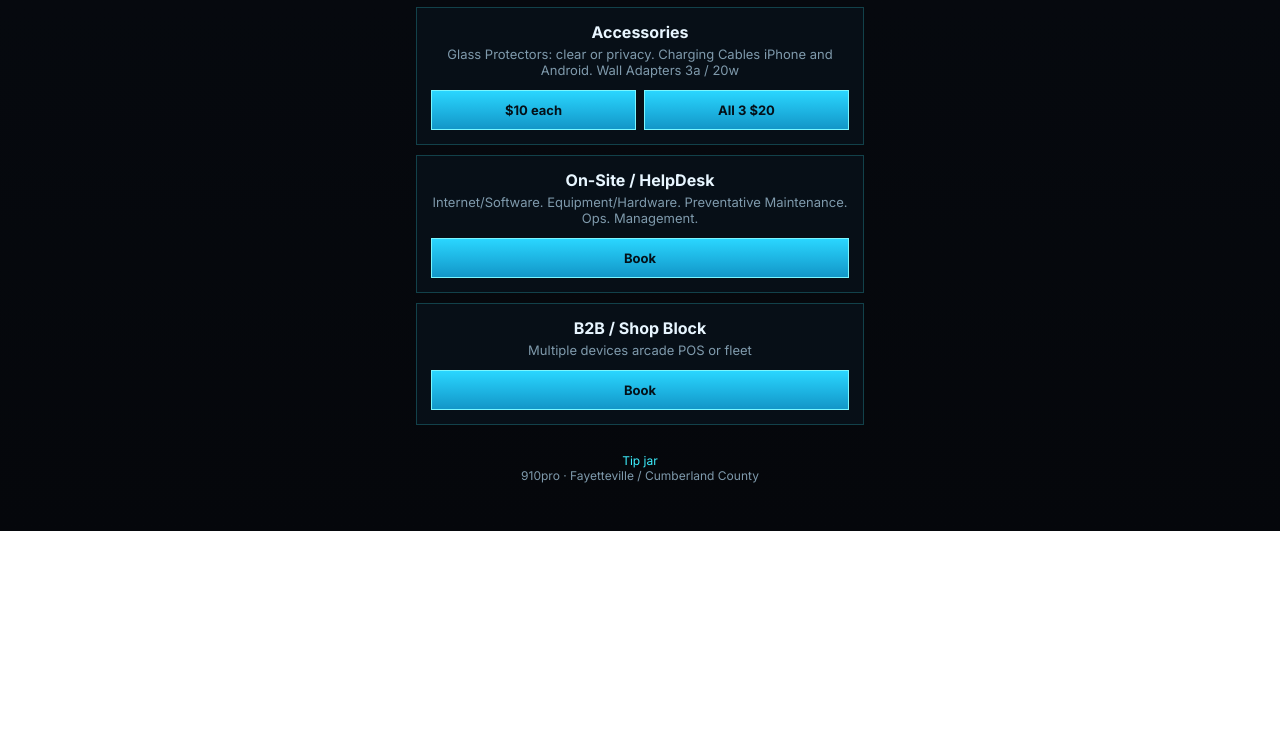
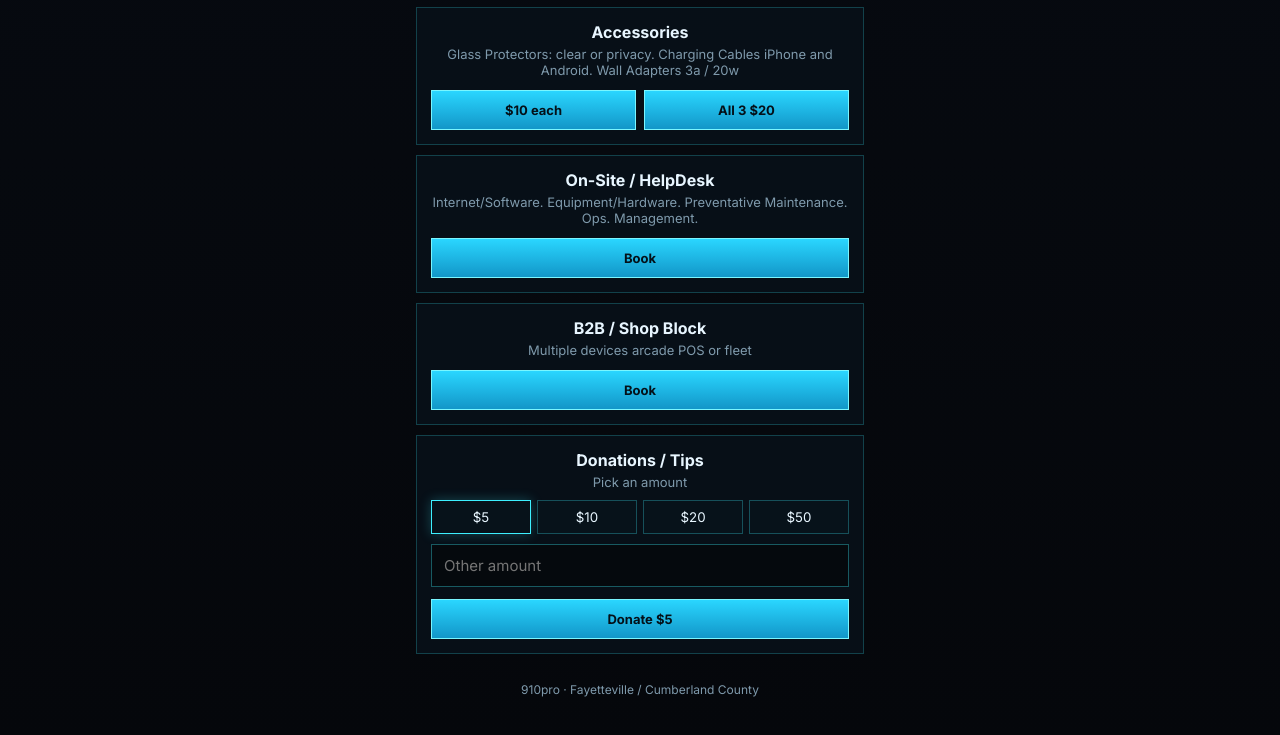
Before and after one commit to 910pro/910pro-agent, a website: page docs/index.html in a window 1280 px wide. Shown: the part 1223-1958 px from the top of the page. Before the commit the page ends 1754 px from the top, so only its background shows below. Drawn offline with Linux system fonts and the light colour scheme.

Commit message:
Add Donations / Tips amount picker

```diff
--- a/docs/index.html
+++ b/docs/index.html
@@ -27,7 +27,7 @@
     .item h2 { font-size:16px; } .item p { color:var(--muted); font-size:13px; margin-top:4px; }
     .row { display:flex; gap:8px; margin-top:12px; }
     .btn { flex:1; display:flex; align-items:center; justify-content:center; padding:11px 12px; font-weight:700; font-size:13px; background:linear-gradient(180deg,#2ad6ff,#1296c8); color:#041018; border:1px solid #7af6ff; text-align:center; font-family:inherit; cursor:pointer; }
-    select, input[type=text] { width:100%; margin-top:10px; background:#05090d; border:1px solid rgba(61,240,255,.35); color:var(--text); padding:11px 12px; font-size:15px; font-family:inherit; }
+    select, input[type=text], input[type=number] { width:100%; margin-top:10px; background:#05090d; border:1px solid rgba(61,240,255,.35); color:var(--text); padding:11px 12px; font-size:15px; font-family:inherit; }
     #otherWrap { display:none; }
     #screenPrice { margin-top:10px; font-family:Orbitron,sans-serif; color:var(--neon); font-size:22px; min-height:28px; }
     #cal { display:none; margin-top:12px; text-align:center; }
@@ -42,6 +42,9 @@
     .slot { padding:10px 6px; font-size:12px; }
     .day.on, .slot.on { border-color:var(--neon); box-shadow:0 0 12px rgba(61,240,255,.25); }
     #calNote { margin-top:8px; color:var(--muted); font-size:12px; }
+    .tips { display:grid; grid-template-columns:repeat(4,1fr); gap:6px; margin-top:10px; }
+    .tip { background:#07121a; border:1px solid rgba(61,240,255,.28); color:var(--text); padding:8px 4px; font-family:inherit; cursor:pointer; }
+    .tip.on { border-color:var(--neon); box-shadow:0 0 12px rgba(61,240,255,.25); }
     footer { text-align:center; margin-top:28px; color:var(--muted); font-size:12px; }
     footer a { color:var(--neon); }
   </style>
@@ -108,15 +111,27 @@
       <article class="item"><h2>Accessories</h2><p>Glass Protectors: clear or privacy. Charging Cables iPhone and Android. Wall Adapters 3a / 20w</p><div class="row"><a class="btn" href="https://buy.stripe.com/dRm00kffZbgm2qG0ky3cc02">$10 each</a><a class="btn" href="https://buy.stripe.com/aFafZi4Bldou2qGgjw3cc03">All 3 $20</a></div></article>
       <article class="item"><h2>On-Site / HelpDesk</h2><p>Internet/Software. Equipment/Hardware. Preventative Maintenance. Ops. Management.</p><div class="row"><a class="btn" href="https://buy.stripe.com/fZu3cw7Nxckqghw2sG3cc05">Book</a></div></article>
       <article class="item"><h2>B2B / Shop Block</h2><p>Multiple devices arcade POS or fleet</p><div class="row"><a class="btn" href="https://buy.stripe.com/14AcN69VFacid5kd7k3cc07">Book</a></div></article>
+      <article class="item" id="tips">
+        <h2>Donations / Tips</h2>
+        <p>Pick an amount</p>
+        <div class="tips" id="tipAmounts">
+          <button class="tip on" type="button" data-amt="5">$5</button>
+          <button class="tip" type="button" data-amt="10">$10</button>
+          <button class="tip" type="button" data-amt="20">$20</button>
+          <button class="tip" type="button" data-amt="50">$50</button>
+        </div>
+        <input id="tipCustom" type="number" min="1" step="1" placeholder="Other amount" />
+        <div class="row"><a class="btn" id="tipPay" href="https://donate.stripe.com/3cIaEY1p9fwC2qGgjw3cc08?__prefilled_amount=500">Donate $5</a></div>
+      </article>
     </section>
     <footer>
-      <p><a href="https://donate.stripe.com/3cIaEY1p9fwC2qGgjw3cc08">Tip jar</a></p>
       <p>910pro · Fayetteville / Cumberland County</p>
     </footer>
   </div>
   <script>
     const PAY80 = 'https://buy.stripe.com/4gM3cwffZgAG7L03wK3cc06';
     const PAYANY = 'https://buy.stripe.com/28EeVeffZfwC8P46IW3cc00';
+    const DONATE = 'https://donate.stripe.com/3cIaEY1p9fwC2qGgjw3cc08';
     const prices = { '55':55,'65':65,'70':70,'70b':70,'80':80,'80b':80,'80c':80,'80d':80,'90':90,'90b':90,'100':100,'100b':100,'110':110,'130':130,'140':140,'200':200 };
     const model = document.getElementById('model');
     const otherWrap = document.getElementById('otherWrap');
@@ -128,7 +143,9 @@
     const daysEl = document.getElementById('days');
     const slotsEl = document.getElementById('slots');
     const calNote = document.getElementById('calNote');
-    let pickedDay = null, pickedSlot = null;
+    const tipPay = document.getElementById('tipPay');
+    const tipCustom = document.getElementById('tipCustom');
+    let pickedDay = null, pickedSlot = null, tipAmt = 5;
     const names = ['Su','Mo','Tu','We','Th','Fr','Sa'];
     function label(h){ const end=h+1; const a=h>12?h-12:h; const b=end>12?end-12:end; return a+(h>=12?'pm':'am')+'\u2013'+b+(end>=12?'pm':'am'); }
     function hoursFor(d){ const day=d.getDay(); if(day===0||day===6) return [10,11,12,13,14,15,16,17,18]; if(day===1||day===2) return [16,17,18,19]; return [17,18,19]; }
@@ -138,6 +155,9 @@
     function guess(text){ const t=(text||'').toLowerCase(); if(!t.trim()) return null; if(t.includes('air')) return 200; if(t.includes('17 pro')) return 140; if(t.includes('17')) return 110; if(t.includes('16e')||t.includes('16 e')) return 90; if(t.includes('16 pro')) return 130; if(t.includes('16')) return 100; if(t.includes('15 pro')) return 100; if(t.includes('15')) return 80; if(t.includes('14 pro')) return 90; if(t.includes('14')) return 80; if(t.includes('13 pro')||t.includes('12 pro')) return 80; if(t.includes('13')||t.includes('12')) return 70; if(t.includes('11 pro')||t.includes('xs max')) return 70; if(t.includes('11')||t.includes('xr')||t.includes('xs')||t.includes('iphone x')) return 65; if(t.includes('se')||/\b[78]\b/.test(t)) return 55; return null; }
     function sync(){ const isOther=model.value==='other'; otherWrap.style.display=isOther?'block':'none'; if(isOther) setPay(guess(otherModel.value), otherModel.value.trim()?'Text this model to book':''); else setPay(prices[model.value]||null,''); updateNote(); }
     function updateNote(){ const dep=deposit(); const when=pickedDay&&pickedSlot!=null ? names[pickedDay.getDay()]+' '+pickedDay.getDate()+' '+label(pickedSlot) : ''; if(when&&dep){ calNote.textContent=when+' \u00b7 $'+dep+' deposit locks this hour and the free protector.'; pay.textContent='Pay $'+dep+' deposit'; pay.href=PAYANY; } else { calNote.textContent='50% deposit locks your hour and the free protector.'; } }
+    function setTip(n){ tipAmt=Math.max(1, Math.round(Number(n)||0)); tipPay.textContent='Donate $'+tipAmt; tipPay.href=DONATE+'?__prefilled_amount='+(tipAmt*100); }
+    document.getElementById('tipAmounts').addEventListener('click', e => { const b=e.target.closest('.tip'); if(!b) return; [...document.querySelectorAll('.tip')].forEach(x=>x.classList.remove('on')); b.classList.add('on'); tipCustom.value=''; setTip(b.dataset.amt); });
+    tipCustom.addEventListener('input', () => { [...document.querySelectorAll('.tip')].forEach(x=>x.classList.remove('on')); if(tipCustom.value) setTip(tipCustom.value); });
     function drawDays(){ daysEl.innerHTML=''; const start=new Date(); start.setHours(0,0,0,0); for(let i=0;i<14;i++){ const d=new Date(start); d.setDate(start.getDate()+i); const b=document.createElement('button'); b.type='button'; b.className='day'; b.innerHTML='<span class="dow">'+names[d.getDay()]+'</span><span class="num">'+d.getDate()+'</span>'; b.addEventListener('click',()=>{ pickedDay=d; pickedSlot=null; [...daysEl.children].forEach(x=>x.classList.remove('on')); b.classList.add('on'); drawSlots(); updateNote(); }); daysEl.appendChild(b); } }
     function drawSlots(){ slotsEl.innerHTML=''; if(!pickedDay) return; hoursFor(pickedDay).forEach(h=>{ const b=document.createElement('button'); b.type='button'; b.className='slot'; b.textContent=label(h); b.addEventListener('click',()=>{ pickedSlot=h; [...slotsEl.children].forEach(x=>x.classList.remove('on')); b.classList.add('on'); updateNote(); }); slotsEl.appendChild(b); }); }
     book.addEventListener('click',()=>{ cal.classList.add('open'); if(!daysEl.childElementCount) drawDays(); cal.scrollIntoView({behavior:'smooth',block:'nearest'}); });
```
